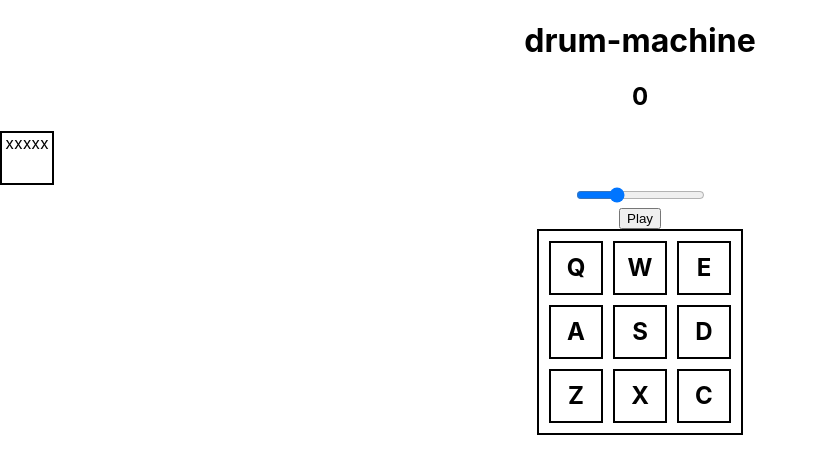
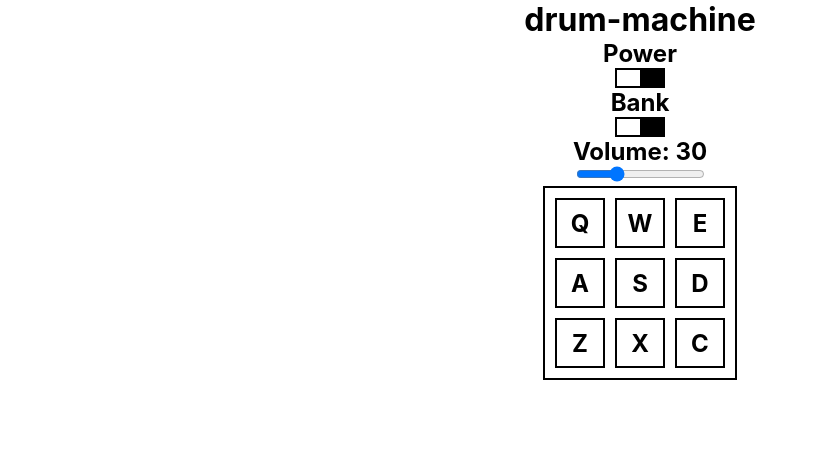
Before and after one commit to RatchagreeA/004_drum-machine, a React (Create React App) app: page / in a window 1280 px wide. Shown: the top 474 px of the page, without its empty margins (0-818 px from the left). Built offline with nearby package versions, Linux system fonts and the light colour scheme.

Commit message:
create status bar, add sound event

```diff
--- a/src/App.js
+++ b/src/App.js
@@ -1,73 +1,109 @@
 import "./App.scss";
-import { useState, useEffect, useContext } from "react";
+import { useState, useEffect } from "react";
 
 function App() {
-    const [cnt, setCnt] = useState(0);
     const [volume, setVolume] = useState(0.3);
-    let audio = new Audio(
-        "https://s3.amazonaws.com/freecodecamp/drums/Heater-1.mp3"
-    );
-    useEffect(() => {
-        console.log(volume);
-    }, [volume]);
+    const [powStatus, setPowStatus] = useState(true);
+    const [bankStatus, setBankStatus] = useState(true);
+    const [bank, setBank] = useState(bankOne);
 
-    const start = () => {
-        audio.play();
-        const sound = document.getElementById(bankOne[0].id);
+    const playFcn = (key) => {
+        const sound = document.getElementById(key);
         sound.currentTime = 0;
-        console.log("ss ", bankOne[0].id);
-        console.log("ss ", sound.volume);
-        sound.volume = 0;
+        sound.volume = volume;
         sound.play();
     };
+    useEffect(() => {
+        if (bankStatus) {
+            setBank(bankOne);
+        } else {
+            setBank(bankTwo);
+        }
+        console.log("pow " + powStatus);
+    }, [bankStatus, powStatus]);
     return (
         <div className="App">
             <div id="drum-machine">
                 <h1 id="display">{"drum-machine"}</h1>
-                <h2>{cnt}</h2>
-                <div className="btn" onClick={() => start()}>
-                    xxxxx
-                    <audio
-                        className="clip"
-                        id={bankOne[0].id}
-                        src={bankOne[0].url}
+                <ToggleBar
+                    text={"Power"}
+                    style={
+                        powStatus
+                            ? { justifyContent: "flex-end" }
+                            : { justifyContent: "flex-start" }
+                    }
+                    setStatus={() => setPowStatus(!powStatus)}
                 />
+                <ToggleBar
+                    text={"Bank"}
+                    style={
+                        bankStatus
+                            ? { justifyContent: "flex-end" }
+                            : { justifyContent: "flex-start" }
+                    }
+                    setStatus={() => setBankStatus(!bankStatus)}
+                />
+                <VolumeSlider volume={volume} setVolume={setVolume} />
+                <Keyboard musicPack={bank} playFcn={playFcn} />
             </div>
+        </div>
+    );
+}
+const ToggleBar = ({ text, style, setStatus }) => {
+    return (
+        <div className="toggle-bar" onClick={setStatus}>
+            <h2>{text}</h2>
+            <div className="toggle-container" style={style}>
+                <div className="toggle-status"></div>
+            </div>
+        </div>
+    );
+};
+const VolumeSlider = ({ volume, setVolume }) => {
+    return (
         <div className="volume-slider">
+            <h2>{"Volume: " + Math.round(volume * 100)}</h2>
             <input
                 max="1"
                 min="0"
                 onChange={(e) => setVolume(e.target.value)}
-                        step="0.1"
+                step="0.01"
                 type="range"
                 value={volume}
             />
         </div>
-                <div>
-                    <button onClick={start}>Play</button>
-                </div>
+    );
+};
+const Keyboard = ({ musicPack, playFcn }) => {
+    return (
         <div className="box-container">
-                    {bankOne.map((key, idx) => (
-                        <Box props={key} key={idx} />
+            {musicPack.map((sound, idx) => (
+                <Key sound={sound} key={idx} playFcn={playFcn} />
             ))}
         </div>
-            </div>
+    );
+};
+const Key = ({ sound, playFcn }) => {
+    const handleKeydown = (event) => {
+        if (event.keyCode === sound.keyCode) {
+            playFcn(sound.id);
+        }
+    };
+    useEffect(() => {
+        console.log("st");
+        document.addEventListener("keydown", handleKeydown);
+        return () => {
+            console.log("ret");
+            document.removeEventListener("keydown", handleKeydown);
+        };
+    }, [sound]);
+    return (
+        <div className="box" onClick={() => playFcn(sound.id)}>
+            <h2 className="key-text">{sound.keyTrigger}</h2>
+            <audio className="clip" id={sound.id} src={sound.url} />
         </div>
     );
-}
-
-function Box({ props }) {
-    let audio = new Audio(props.url);
-
-    const start = () => {
-        audio.play();
 };
-    return (
-        <div className="box">
-            <h2 className="key-text">{props.keyTrigger}</h2>
-        </div>
-    );
-}
 export default App;
 
 const bankOne = [
@@ -126,3 +162,60 @@ const bankOne = [
         url: "https://s3.amazonaws.com/freecodecamp/drums/Cev_H2.mp3",
     },
 ];
+
+const bankTwo = [
+    {
+        keyCode: 81,
+        keyTrigger: "Q",
+        id: "Chord-1",
+        url: "https://s3.amazonaws.com/freecodecamp/drums/Chord_1.mp3",
+    },
+    {
+        keyCode: 87,
+        keyTrigger: "W",
+        id: "Chord-2",
+        url: "https://s3.amazonaws.com/freecodecamp/drums/Chord_2.mp3",
+    },
+    {
+        keyCode: 69,
+        keyTrigger: "E",
+        id: "Chord-3",
+        url: "https://s3.amazonaws.com/freecodecamp/drums/Chord_3.mp3",
+    },
+    {
+        keyCode: 65,
+        keyTrigger: "A",
+        id: "Shaker",
+        url: "https://s3.amazonaws.com/freecodecamp/drums/Give_us_a_light.mp3",
+    },
+    {
+        keyCode: 83,
+        keyTrigger: "S",
+        id: "Open-HH",
+        url: "https://s3.amazonaws.com/freecodecamp/drums/Dry_Ohh.mp3",
+    },
+    {
+        keyCode: 68,
+        keyTrigger: "D",
+        id: "Closed-HH",
+        url: "https://s3.amazonaws.com/freecodecamp/drums/Bld_H1.mp3",
+    },
+    {
+        keyCode: 90,
+        keyTrigger: "Z",
+        id: "Punchy-Kick",
+        url: "https://s3.amazonaws.com/freecodecamp/drums/punchy_kick_1.mp3",
+    },
+    {
+        keyCode: 88,
+        keyTrigger: "X",
+        id: "Side-Stick",
+        url: "https://s3.amazonaws.com/freecodecamp/drums/side_stick_1.mp3",
+    },
+    {
+        keyCode: 67,
+        keyTrigger: "C",
+        id: "Snare",
+        url: "https://s3.amazonaws.com/freecodecamp/drums/Brk_Snr.mp3",
+    },
+];
--- a/src/App.scss
+++ b/src/App.scss
@@ -1,3 +1,8 @@
+* {
+    padding: 0;
+    margin: 0;
+    box-sizing: border-box;
+}
 .App {
     text-align: center;
     user-select: none;
@@ -6,6 +11,24 @@
         height: 50px;
         border: 2px solid black;
         cursor: pointer;
+    }
+    .toggle-bar {
+        display: flex;
+        flex-direction: column;
+        justify-content: center;
+        align-items: center;
+        .toggle-container {
+            width: 50px;
+            height: 20px;
+            border: 2px solid black;
+            display: flex;
+            justify-content: flex-start;
+            .toggle-status {
+                width: 50%;
+                height: 100%;
+                background-color: black;
+            }
+        }
     }
     .box-container {
         display: inline-grid;
```
Lines whose indentation alone changed are shown as unchanged.
